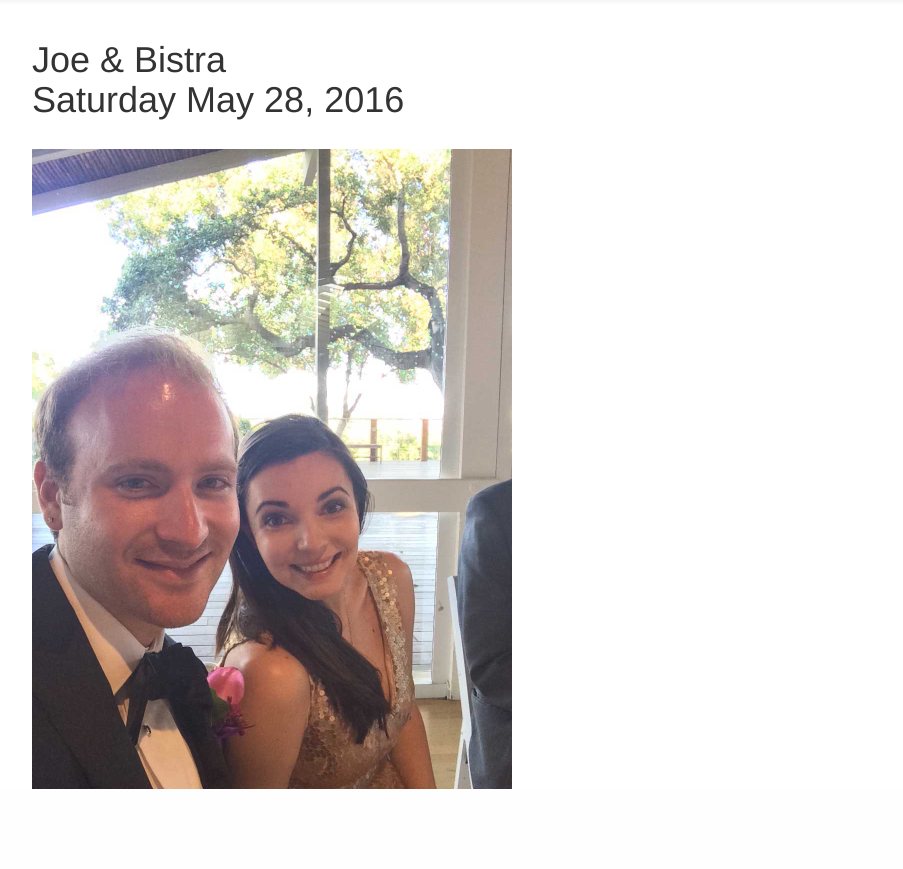
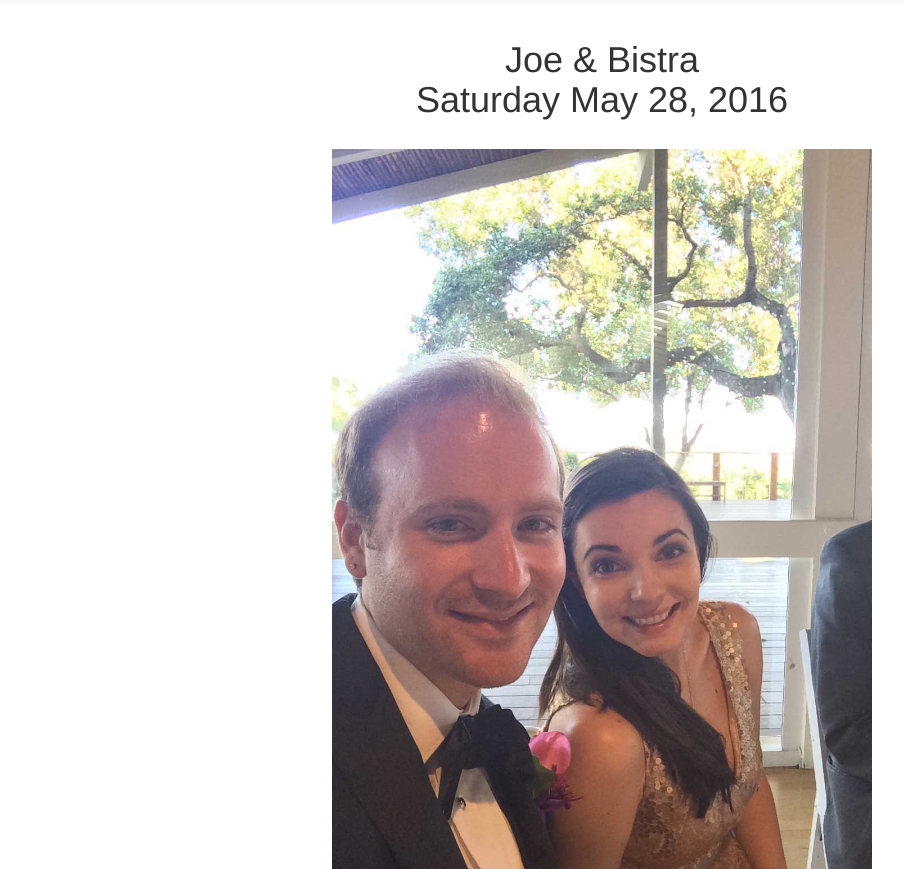
Before and after one commit to jbinney/wedding, a Django app: page / in a window 1280 px wide. Shown: the part 51-920 px from the top of the page, without its empty margins (38-941 px from the left). Before the commit the page ends 840 px from the top, so only its background shows below. Run offline with Django 3.2, Linux system fonts and the light colour scheme; some libraries are stand-ins or nearby versions.

Commit message:
[home] Touch up home page

```diff
--- a/wedding/templates/wedding/home.html
+++ b/wedding/templates/wedding/home.html
@@ -3,11 +3,17 @@
 {% load staticfiles %}
 
 {% block content %}
+  <div class="col-sm-6 col-sm-offset-3 text-center">
     <h1>
       Joe &amp; Bistra
       <br>
       Saturday May 28, 2016
     </h1>
+
     <br>
-<img height="640" src="{% static 'wedding/images/preview.jpg' %}" width="480">
+
+    <img
+      class="img-responsive"
+      src="{% static 'wedding/images/preview.jpg' %}"
+    >
   {% endblock %}
```
Lines whose indentation alone changed are shown as unchanged.
